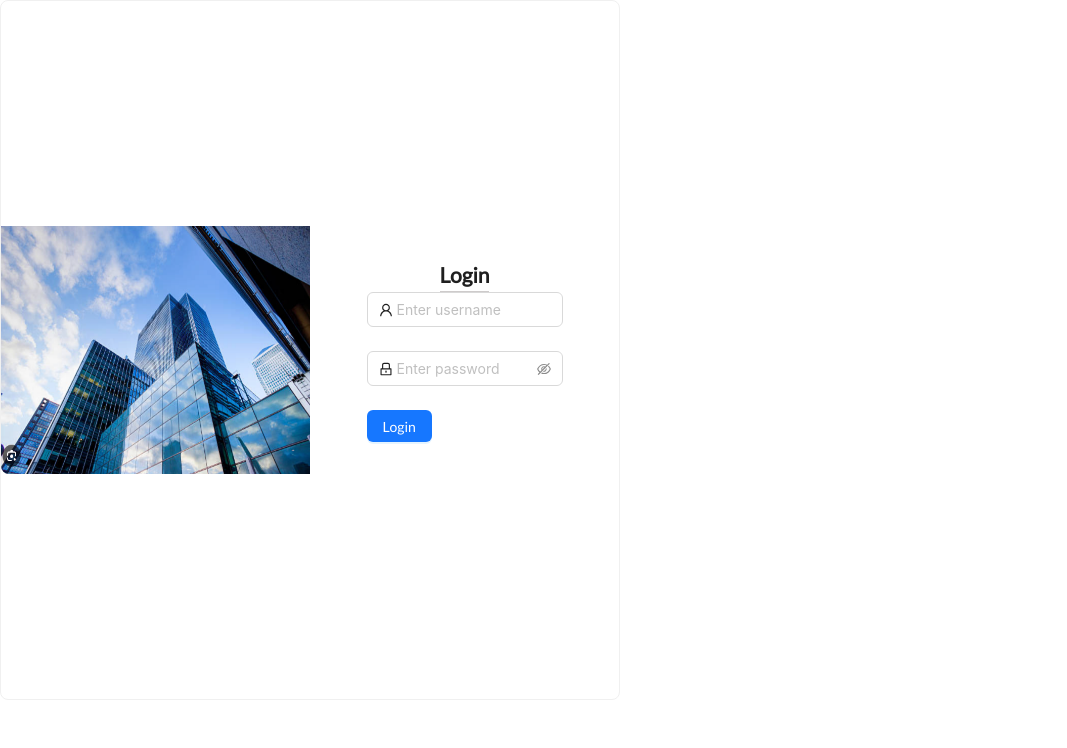
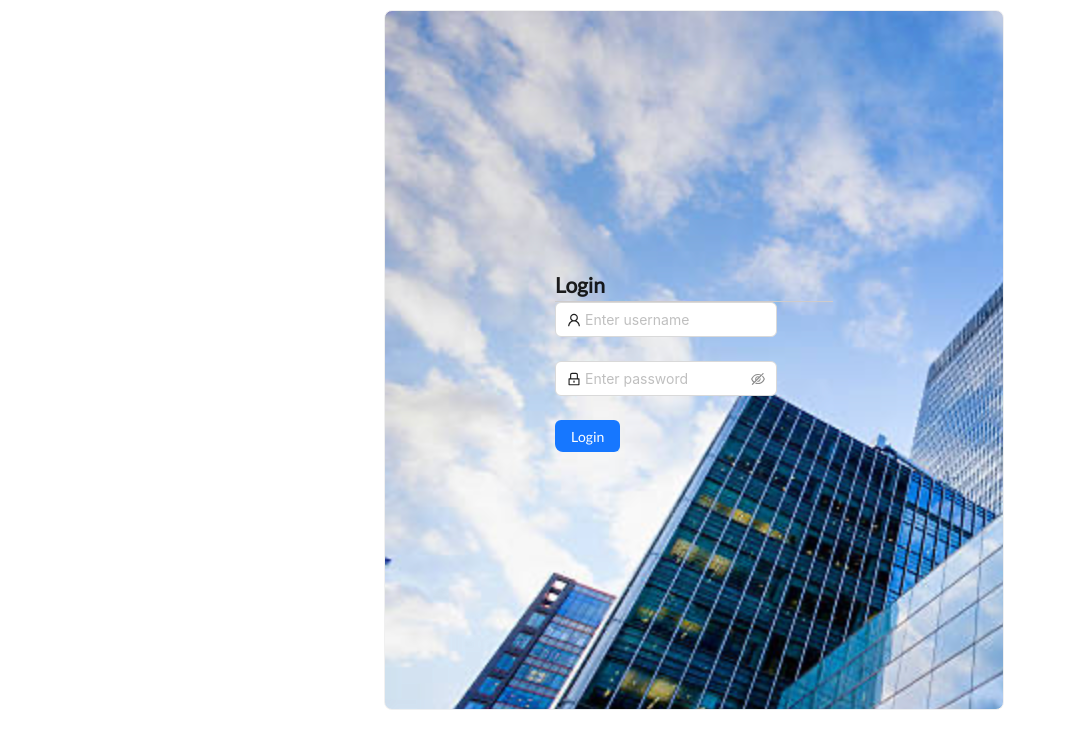
Before and after one commit to varshithabittu/InternProject, a React (Create React App) app: page / in a window 1280 px wide. Both pictures are taken after a click on the button "Login". Shown: the top 748 px of the page, without its empty margins (0-1067 px from the left). Built offline with nearby package versions, Linux system fonts and the light colour scheme.

Commit message:
Added Login card and Dashboard modified

```diff
--- a/src/Components/BlockEntry.js
+++ b/src/Components/BlockEntry.js
@@ -117,7 +117,7 @@ const data = [
   },
 ];
 const handleEdit = (key) => {
-  // Implement edit functionality here
+
   message.success(`Editing record with key: ${key}`);
 };
 
--- a/src/Components/Dashboard.js
+++ b/src/Components/Dashboard.js
@@ -13,13 +13,13 @@ const Dashboard = () => {
             <div className='maincontent'>
             <div className='nav-title'>Registration</div>
         </div>
-        <div style={{display:'flex', justifyContent:'center', alignItems:'center'}}>
+        <div style={{display:'flex', justifyContent:'center', alignItems:'center', backgroundColor:'aliceblue', height:'100%'}}>
             <Button type='Primary' onClick={()=>{
                 navigate('/login')
-            }}>Login</Button>
+            }} style={{backgroundColor:'orange'}}>Login</Button>
             <Button type='Primary' onClick={()=>{
                navigate('/project-registration/promoter-detail')
-            }}>Project-Registeration</Button>
+            }}style={{backgroundColor:'orange', marginLeft:'20px'}}>Project-Registeration</Button>
         </div>
         </div>
     </>
--- a/src/Components/Login.css
+++ b/src/Components/Login.css
@@ -4,6 +4,9 @@
     display: flex;
     justify-content: center;
     align-items: center;
+    margin-left: 30vw;
+    margin-top: 10px;
+    background-image: url(loginLogo.png);
 }
 .logo{
     display: block;
--- a/src/Components/Login.js
+++ b/src/Components/Login.js
@@ -8,12 +8,7 @@ const Login = () => {
   return (
     <>
       <Card hoverable className="cardStyle" bodyStyle={{ padding: 0, overflow: "hidden" }}>
-        <Flex justify="space-between">
-          <div style={{ width: '50%' }}>
-            <img className="logo" src={logo} alt="Login Logo" style={{ width: '100%', height: '100%' }} />
-          </div>
-          <div style={{ width: '50%' }}>
-            <Flex vertical align="center" justify="center" style={{ padding: 32, height: '100%' }}>
+            <Flex vertical style={{height:'50%'}}>
               <h2>Login</h2>
               <Form
                 onFinish={(values) => {
@@ -49,8 +44,6 @@ const Login = () => {
                 </Button>
               </Form>
             </Flex>
-          </div>
-        </Flex>
       </Card>
     </>
   );
```
